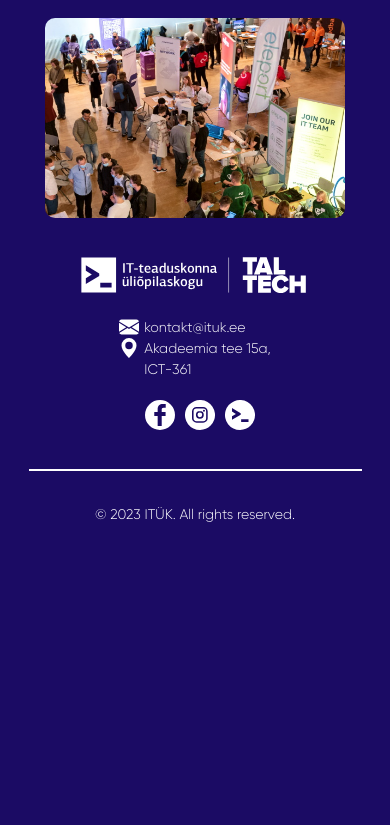
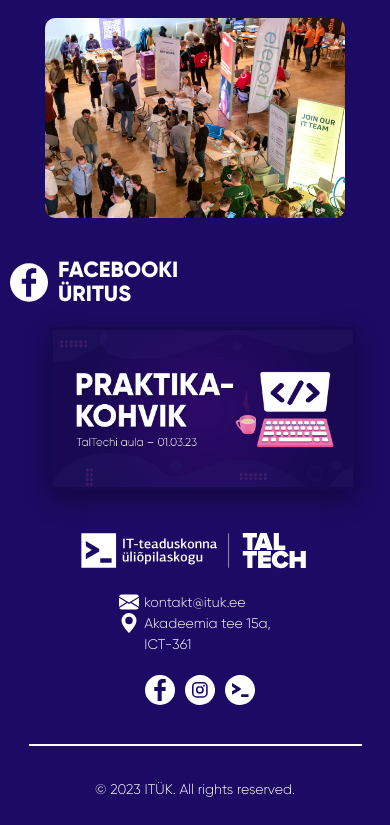
Before and after one commit to ituk-ttu/-Praktikakohvik2022, a React (Create React App) app: page / in a window 390 px wide. Shown: the part 1990-2815 px from the top of the page. Before the commit the page ends 2540 px from the top, so only its background shows below. Built offline with nearby package versions, Linux system fonts and the light colour scheme; no server answers.

Commit message:
added fb event

```diff
--- a/src/components/FBEvent.css
+++ b/src/components/FBEvent.css
@@ -1,4 +1,4 @@
-.container-fb{
+.container-fb {
     display: flex;
     justify-content: center;
     flex-direction: column;
@@ -6,28 +6,52 @@
     padding-top: 40px;
 }
 
-.container-fb a{
+.container-fb .title {
+    padding-left: 25%;
+    margin-bottom: 20px;
+    display: flex;
+}
+
+.container-fb .title h2 {
+    font-size: 22px;
+    width: 150px;
+    text-align: left;
+    line-height: 1.1;
+}
+
+.container-fb .logo {
+    width: 38px;
+    padding-right: 10px;
+}
+
+.container-fb a {
     margin-left: auto;
     margin-right: auto;
     width: 60%;
     max-width: 500px;
     height: auto;
-    transition: 0.1s;
 }
 
-.container-fb a:hover{
-    transform: scale(1);
-    /*width: 61%;*/
-    max-width: 515px;
-}
-
-.container-fb img{
+.container-fb a img {
     width: 100%;
     height: auto;
     transition: 0.1s;
+    box-shadow: #0000005e 0px 8px 24px;
+    border: 3px solid #0000002d;
 }
 
-.container-fb img:hover{
-    opacity: 0.9;
-    box-shadow: rgba(196, 204, 211, 0.37) 0px 8px 24px;
+.container-fb a img:hover {
+    border-color: #2f169e;
+    box-shadow: #2f169e 0px 8px 24px;
 }
+
+@media all and (max-width: 700px){
+    .container-fb .title {
+        padding-left: 0;
+    }
+
+    .container-fb a {
+        width: 100%;
+        max-width: 300px;
+    }
+}
--- a/src/components/FBEvent.js
+++ b/src/components/FBEvent.js
@@ -1,5 +1,6 @@
 import './FBEvent.css';
 import FBEventImage from "../img/png/FBEvent.PNG"
+import facebookLogo from '../img/svg/facebook.svg';
 import { useContext } from "react";
 import { srcContext } from "../SrcContext.js";
 
@@ -8,8 +9,13 @@
 
     return (
         <div className='container-fb'>
-            <h3>{language.FBlink.title}</h3>
-            <a href="https://fb.me/e/2bJD7nJvv" rel="noreferrer" target="_blank"><img src={FBEventImage} alt='FB link'></img></a>
+            <div className='title'>
+                <img className='logo' src={facebookLogo} alt="ITÜK Facebook"/>
+                <h2>{language.FBlink.title}</h2>
+            </div>
+            <a href="https://fb.me/e/2kBO1xmGZ" rel="noreferrer" target="_blank">
+                <img src={FBEventImage} alt='FB link'></img>
+            </a>
         </div>
     )
 };
--- a/src/components/Gallery.css
+++ b/src/components/Gallery.css
@@ -9,7 +9,7 @@
 
 .container-gallery .image {
     position: relative;
-    width: 400px;
+    width: 390px;
     height: 279px;
     overflow: hidden;
     object-fit: cover;
--- a/src/components/Layout.js
+++ b/src/components/Layout.js
@@ -3,6 +3,7 @@
 import Navbar from "./Navbar";
 import Firms from './Firms';
 import About from './About';
+import FBEvent from './FBEvent';
 import Questions from './Questions';
 import Gallery from './Gallery';
 import Footer from './Footer';
@@ -27,6 +28,7 @@
                     <div className='text-bg'></div>
                 </div>
                 <Gallery/>
+                <FBEvent/>
                 <Footer/>
             </div>
         </>
--- a/src/intl/et.json
+++ b/src/intl/et.json
@@ -33,7 +33,7 @@
             ]
         },
         "FBlink":{
-            "title": "Mine vaata ka Facebooki üritust:"
+            "title": "FACEBOOKI ÜRITUS"
         },
         "firmList": {
             "Loading": "Laeb",
@@ -76,7 +76,7 @@
             ]
         },
         "FBlink":{
-            "title": "Go see the Facebook event:"
+            "title": "FACEBOOK EVENT"
         },
         "firmList": {
             "Loading": "Loading",
```
Also changed, not shown: src/img/png/FBEvent.PNG.
